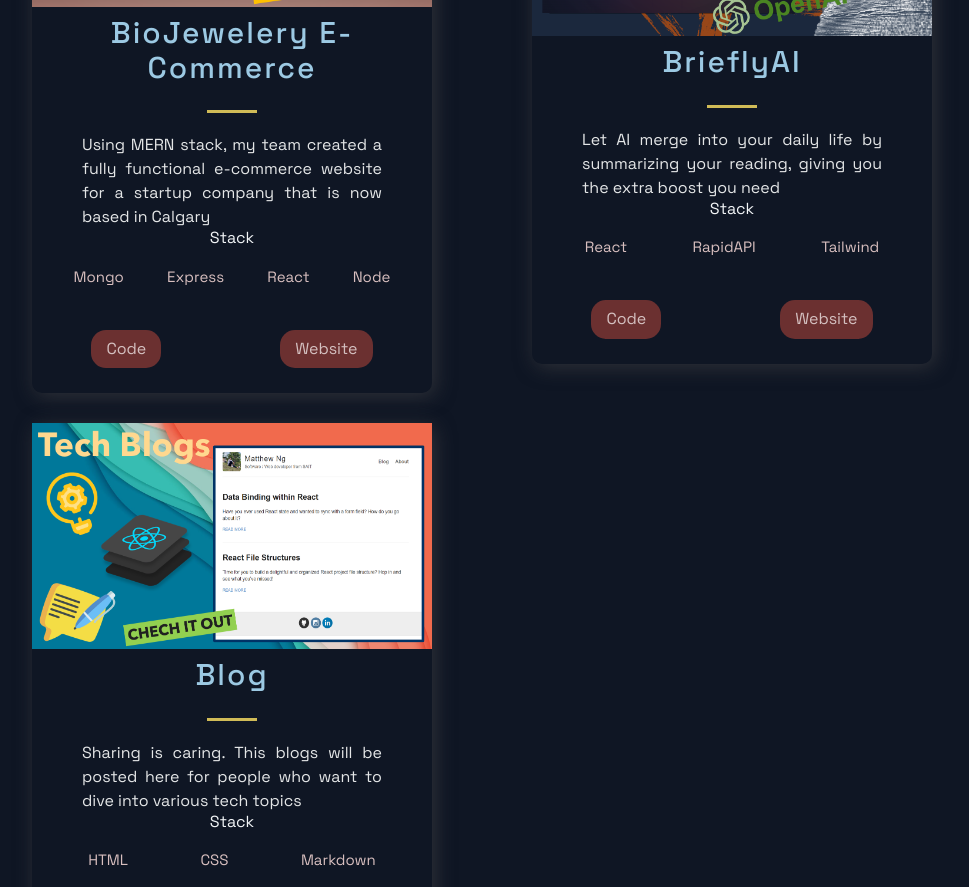
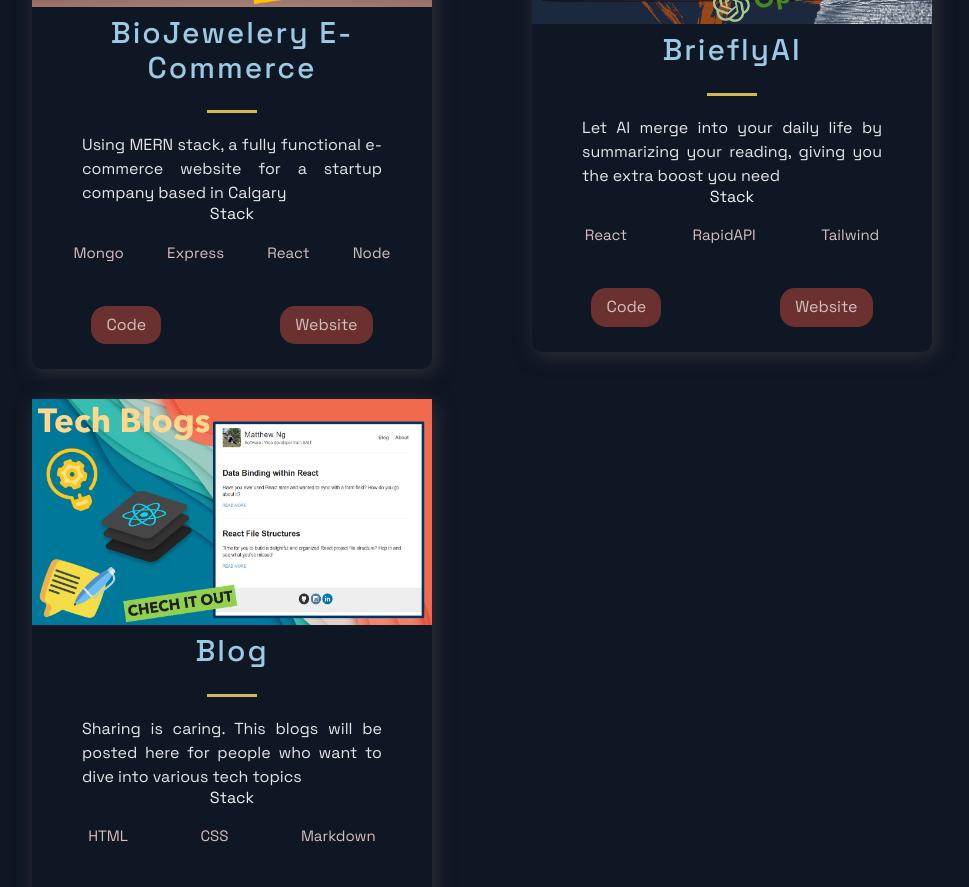
Before and after one commit to Matthew-503/Project_Porfolio, a Next.js app: page / in a window 1280 px wide. Shown: the part 1080-1967 px from the top of the page, without its empty margins (158-1127 px from the left). Built offline with nearby package versions, Linux system fonts and the light colour scheme.

Commit message:
Update Data.js

```diff
--- a/src/Assets/Data.js
+++ b/src/Assets/Data.js
@@ -1,7 +1,7 @@
 export const projects = [
   {
     title: 'BioJewelery E-Commerce',
-    description: "Using MERN stack, my team created a fully functional e-commerce website for a startup company that is now based in Calgary",
+    description: "Using MERN stack, a fully functional e-commerce website for a startup company based in Calgary",
     image: '/images/4.png',
     tags: ['Mongo', 'Express', 'React', 'Node'],
     source: 'https://biojewelryapp.onrender.com/',
```
